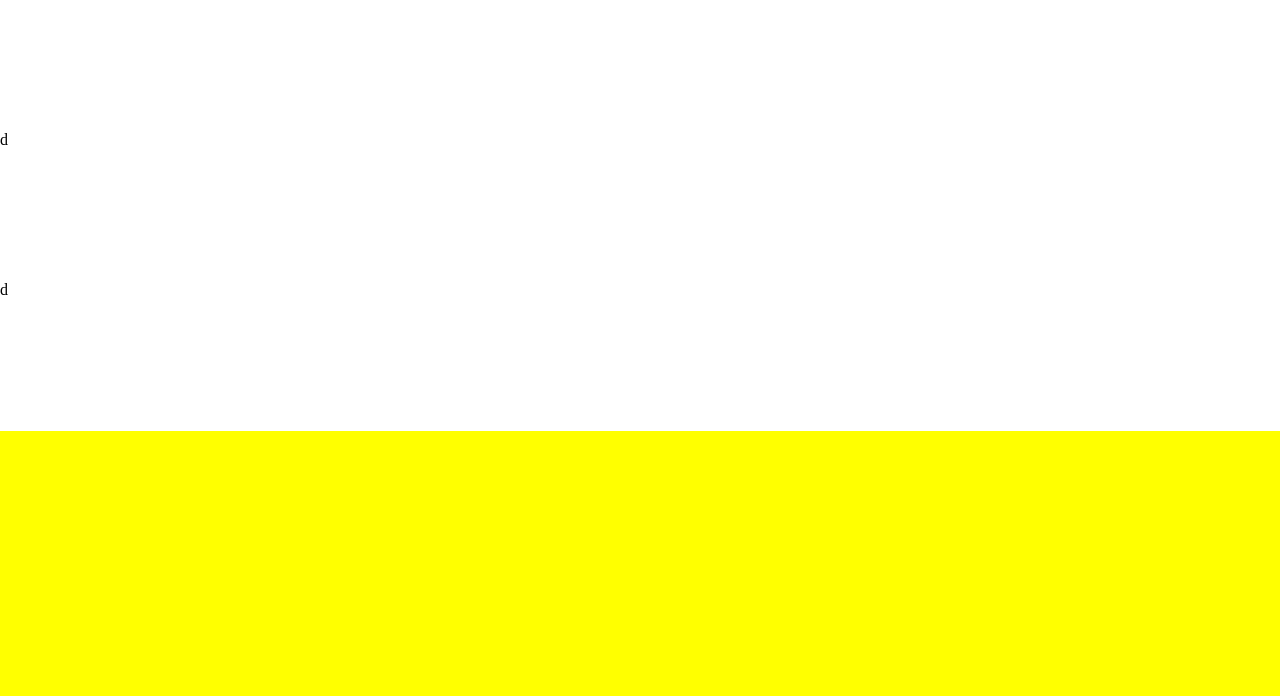
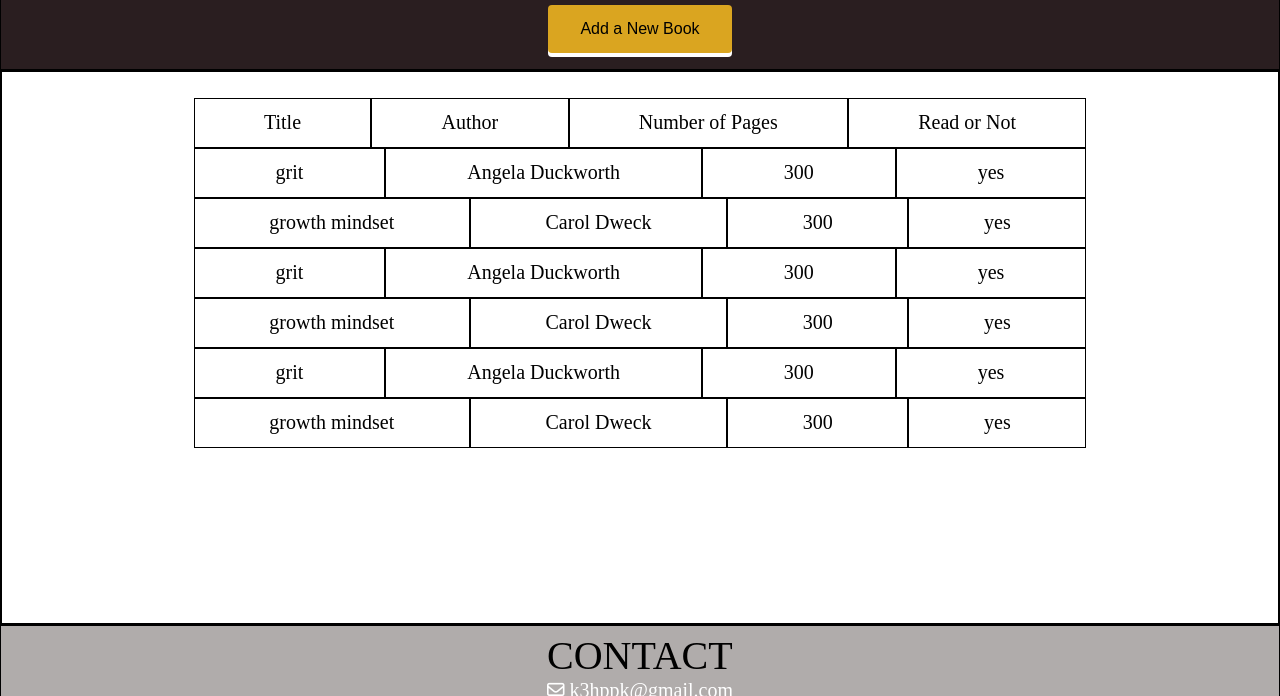
Before and after one commit to DaeguDude/TOP-Library, a plain HTML site: page index.html in a window 1280 px wide. Shown: the part 69-765 px from the top of the page. Drawn offline with Linux system fonts and the light colour scheme.

Commit message:
Task 3 Done

```diff
--- a/index.html
+++ b/index.html
@@ -4,16 +4,46 @@
   <meta charset="UTF-8">
   <meta name="viewport" content="width=device-width, initial-scale=1.0">
   <title>Document</title>
-  <link rel="stylesheet" type="text/css" href="style.css">
+  <link rel="stylesheet" href="style.css">
+  <script src="https://kit.fontawesome.com/fadac8530c.js" crossorigin="anonymous"></script>
 </head>
 <body>
+
   <div id="container">
-    <div id="flex-box">
-      <div id="header" class="flex-item">d</div>
-      <div id="main" class="flex-item">d</div>
-      <div id="footer" class="flex-item">d</div>
+
+    <div id="header">
+      <h1>LIBRARY</h1>
+      <button>Add a New Book</button>
     </div>
+
+    <div id="main">
+      <div id="book-list">
+        <div class="book">
+          <div class="title book-items">Title</div>
+          <div class="author book-items">Author</div>
+          <div class="num-pages book-items">Number of Pages</div>
+          <div class="read book-items">Read or Not</div>
+        </div> <!-- book -->
+      </div> <!-- book-list -->
+    </div> <!-- main -->
+
+
+    <div id="footer">
+      <div id="contact">
+        <span>CONTACT</span>
+        <a href="mailto:k3hppk@gmail.com">
+          <i class="far fa-envelope fa-sm"></i>
+          k3hppk@gmail.com
+        </a>
+        <a href="https://github.com/DaeguDude">
+          <i class="fab fa-github-square"></i>
+          Daegudude's Repo
+        </a>
+      </div>
+    </div>
+
   </div>
+
 </body>
-<script type="text/javascript" src="script.js"></script>
+<script src="script.js"></script>
 </html>
--- a/script.js
+++ b/script.js
@@ -17,6 +17,73 @@ function addBookToLibrary(author, title, numPages, didRead) {
   myLibrary.push(book);
 }
 
+function render() {
+  // Loops through the 'myLibrary' array, and displays each book on the page
+
+  // 1. How can you loop through an array?
+  myLibrary.forEach(book => {
+    // Creating element, give it a className, change the content of the Node
+    // with a proper value regarding to it.
+    const bookDiv = document.createElement('div');
+    bookDiv.classList.add('book');
+
+    const title = document.createElement('div');
+    title.classList.add('title', 'book-items');
+    title.textContent = book.title;
+
+    const author = document.createElement('div');
+    author.classList.add('author', 'book-items');
+    author.textContent = book.author;
+
+    const numPages = document.createElement('div');
+    numPages.classList.add('numPages', 'book-items');
+    numPages.textContent = book.numPages;
+
+    const didRead = document.createElement('div');
+    didRead.classList.add('didRead', 'book-items');
+    didRead.textContent = book.didRead;
+
+    // Attach all the nodes to the bookDiv node
+    bookDiv.append(title, author, numPages, didRead);
+
+    // Append a book to the 'bookList' div
+    const bookList = document.getElementById('book-list');
+    bookList.append(bookDiv);
+  })
+
+}
+
 addBookToLibrary('Angela Duckworth', 'grit', '300', 'yes')
 addBookToLibrary('Carol Dweck', 'growth mindset', '300', 'yes');
-console.log(myLibrary);
+addBookToLibrary('Angela Duckworth', 'grit', '300', 'yes')
+addBookToLibrary('Carol Dweck', 'growth mindset', '300', 'yes');
+addBookToLibrary('Angela Duckworth', 'grit', '300', 'yes')
+addBookToLibrary('Carol Dweck', 'growth mindset', '300', 'yes');
+
+render();
+
+// Grit
+// const book = document.createElement('div');
+// book.classList.add('book');
+
+// const title = document.createElement('div');
+// title.classList.add('title', 'book-items');
+// title.textContent = 'Grit';
+
+// const author = document.createElement('div');
+// author.classList.add('author', 'book-items');
+// author.textContent = 'Angela Duckworth';
+
+// const numPages = document.createElement('div');
+// numPages.classList.add('numPages', 'book-items');
+// numPages.textContent = '300';
+
+// const didRead = document.createElement('div');
+// didRead.classList.add('didRead', 'book-items');
+// didRead.textContent = "yes";
+
+// book.append(title, author, numPages, didRead);
+
+// // Get the div 'book-list'
+// const bookList = document.getElementById('book-list');
+// bookList.append(book);
--- a/style.css
+++ b/style.css
@@ -5,31 +5,129 @@
 }
 
 #container {
+  display: flex;
+  flex-direction: column;
   height: 100vh;
-  width: 100%;
-  background: yellow;
 }
 
-#flex-box {
+/* header section  */
+#header {
+  flex: 1.5 0 auto;
+  border: 1px solid black;
+  background: #2a1e20;
+  color: #ffffff;
+
   display: flex;
   flex-direction: column;
-  background: #333333;
-  height: 500px;
+  justify-content: center;
+  align-items: center;
 }
 
-.flex-item {
-  background: #fff;
-  height: 100px;
+#header button {
+  margin-top: 20px;
+  background-color: #daa520;
+  border: none;
+  outline: none;
+  color: black;
+  padding: 15px 32px;
+  font-size: 16px;
+  border-radius: 4px;
+  cursor: pointer;
+  box-shadow: 0 4px #fff;
 }
 
-.flex-item:nth-child(1) {
-  flex-grow: 2;
+#header button:hover {
+  background-color: #c4941c;
 }
 
-.flex-item:nth-child(2) {
-  flex-grow: 1;
+#header button:active {
+  background-color: #c4941c;
+  box-shadow: 0 2px #fff;
+  transform: translateY(4px);
 }
 
-.flex-item:nth-child(3) {
-  flex-grow: 1;
+
+/* main section */
+
+#main {
+  flex: 7 0 auto;
+  border: 1px solid black;
 }
+
+#book-list {
+  width: 100%;
+  height: 100%;
+
+  border: 1px solid black;
+  padding: 2% 15%; /* vertical & horizontal */
+  display: flex;
+  flex-flow: column;
+}
+
+.book {
+  display: flex;
+}
+
+.book-items {
+  border: 1px solid black;
+  flex: 1 0 auto;
+  height: 50px;
+
+  display: flex;
+  justify-content: center; /* main-axis */
+  align-items: center; /* cross-axis */
+  font-size: 20px;
+}
+
+/* .title {
+  border: 1px solid black;
+  flex: 1 0 auto;
+}
+
+.author {
+  border: 1px solid black;
+  flex: 1 0 auto;
+}
+
+.num-pages {
+  border: 1px solid black;
+  flex: 1 0 auto;
+}
+
+.read {
+  border: 1px solid black;
+  flex: 1 0 auto;
+} */
+
+
+/* footer section */
+
+#footer {
+  flex: 0.5 0 auto;
+  border: 1px solid black;
+  background: #b0acab;
+
+  display: flex;
+  justify-content: center;
+  align-items: center;
+}
+
+#footer #contact {
+
+  display: flex;
+  flex-direction: column;
+}
+
+#contact span {
+  font-size: 40px;
+}
+
+#contact a {
+  font-size: 20px;
+  text-decoration: none;
+  color: white;
+}
+
+#contact a:hover {
+  color: blue;
+}
```
Also changed, not shown: test.html (added, +46 -0 lines), test.js (added).
